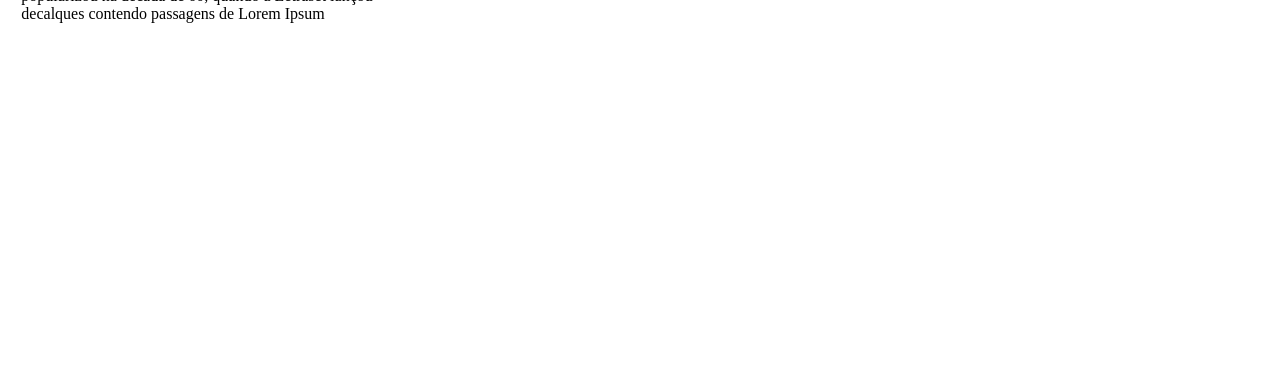
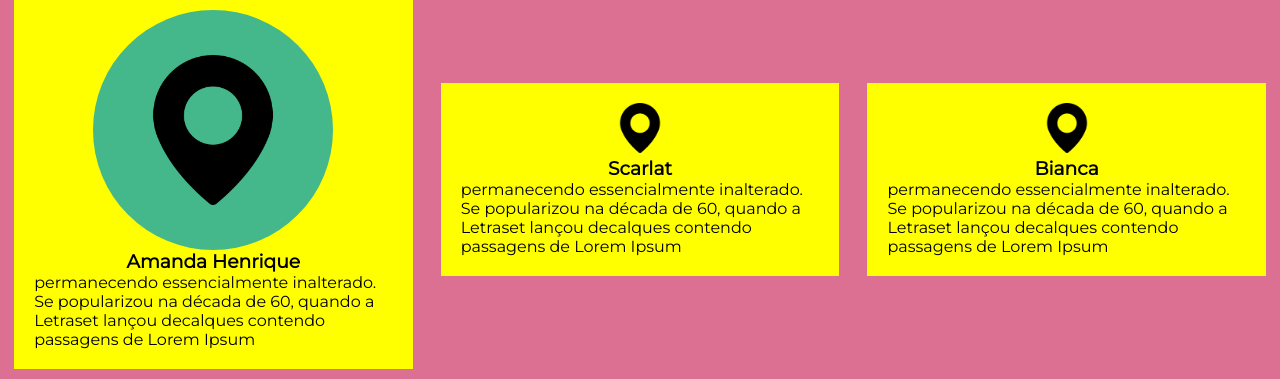
Before and after one commit to AmandaHenrique/demoday-django, a Django app: page / in a window 1280 px wide. Shown: the part 501-880 px from the top of the page. Before the commit the page ends 524 px from the top, so only its background shows below. Run offline with Django 3.2, Linux system fonts and the light colour scheme.

Commit message:
Section detalhes aplicando responsividade

```diff
--- a/app/static/responsive.css
+++ b/app/static/responsive.css
@@ -13,9 +13,24 @@
         flex-direction: column;
         align-items: center;
         justify-content: space-around;
+        height: 150vh;
     }
 
+
+
+
+
     section div{
-        height: 10vh;
+        height: 30vh;
+        width: 60vw;
     }
+
+    section#sobre{
+        height: 200vh;
+    }
+
+    section#sobre div{
+        height: 65vh;
+    }
+
 }
--- a/app/static/style.css
+++ b/app/static/style.css
@@ -1,5 +1,6 @@
 *{
     margin: 0px;
+    font-family: 'Montserrat', sans-serif;
 }
 
 body{
@@ -82,19 +83,48 @@ span {
 
 
 
+
+
+/*SECTION DE DETALHES*/
 section{
     background-color: blue;
     width: 100%;
-    height: 50vh;
+    height: 400px;
     display: flex;
-    justify-content: space-around
+    justify-content: space-around;
+    align-items: center;
 }
 
 section div{
+    padding: 20px;
     background-color: yellow;
-    width: 30%;
+    width: 28%;
     display: flex;
     flex-direction: column;
     justify-content: center;
     align-items: center;
 }
+
+i img{
+    height: 50px;
+    width: 50px;
+}
+
+
+section#sobre{
+    background-color: palevioletred
+}
+
+
+
+div.round{
+    width: 200px;
+    height: 200px;
+    background-color: #44B78B;
+    border-radius: 200px;
+}
+
+div.round img{
+    width: 150px;
+    height: 150px;
+}
--- a/app/templates/index.html
+++ b/app/templates/index.html
@@ -32,17 +32,54 @@
 
     <section id="detalhes">
         <div>
-            <i><img src="{% static ''%}" alt=""></i>
+            <i><img src="{% static 'placeholder.png'%}" alt=""></i>
             <h3>Objetivo</h3>
-            <p>é simplesmente uma simulação de texto da indústria tipográfica e de impressos, e vem sendo utilizado desde o século XVI, quando um impressor desconhecido pegou uma bandeja de tipos e os embaralhou para fazer um livro de modelos de tipos. Lorem Ipsum sobreviveu não só a cinco séculos, como também ao salto para a editoração eletrônica, permanecendo essencialmente inalterado. Se popularizou na década de 60, quando a Letraset lançou decalques contendo passagens de Lorem Ipsum</p>
+            <p>Lorem Ipsum sobreviveu não só a cinco séculos, como também ao salto para a editoração eletrônica, permanecendo essencialmente inalterado. Se popularizou na década de 60, quando a Letraset lançou decalques contendo passagens de Lorem Ipsum</p>
 
         </div>
 
-        <div>.</div>
-        <div>.</div>
+        <div>
+            <i><img src="{% static 'placeholder.png'%}" alt=""></i>
+            <h3>Objetivo</h3>
+            <p>Lorem Ipsum sobreviveu não só a cinco séculos, como também ao salto para a editoração eletrônica, permanecendo essencialmente inalterado. Se popularizou na década de 60, quando a Letraset lançou decalques contendo passagens de Lorem Ipsum</p>
+
+        </div>
+
+        <div>
+            <i><img src="{% static 'placeholder.png'%}" alt=""></i>
+            <h3>Objetivo</h3>
+            <p>Lorem Ipsum sobreviveu não só a cinco séculos, como também ao salto para a editoração eletrônica, permanecendo essencialmente inalterado. Se popularizou na década de 60, quando a Letraset lançou decalques contendo passagens de Lorem Ipsum</p>
+
+        </div>
 
     </section>
 
 
+    <section id="sobre">
+            <div>
+                <div class="round">
+                    <img src="{% static 'placeholder.png'%}" alt="">
+                </div>
+
+
+                <h3>Amanda Henrique</h3>
+                <p> permanecendo essencialmente inalterado. Se popularizou na década de 60, quando a Letraset lançou decalques contendo passagens de Lorem Ipsum</p>
+            </div>
+
+            <div>
+                <i><img src="{% static 'placeholder.png'%}" alt=""></i>
+                <h3>Scarlat</h3>
+                <p> permanecendo essencialmente inalterado. Se popularizou na década de 60, quando a Letraset lançou decalques contendo passagens de Lorem Ipsum</p>
+            </div>
+
+            <div>
+                <i><img src="{% static 'placeholder.png'%}" alt=""></i>
+                <h3>Bianca</h3>
+                <p> permanecendo essencialmente inalterado. Se popularizou na década de 60, quando a Letraset lançou decalques contendo passagens de Lorem Ipsum</p>
+            </div>
+
+        </section>
+
+
 
 {% endblock %}
```
Also changed, not shown: app/static/placeholder.png (added).
